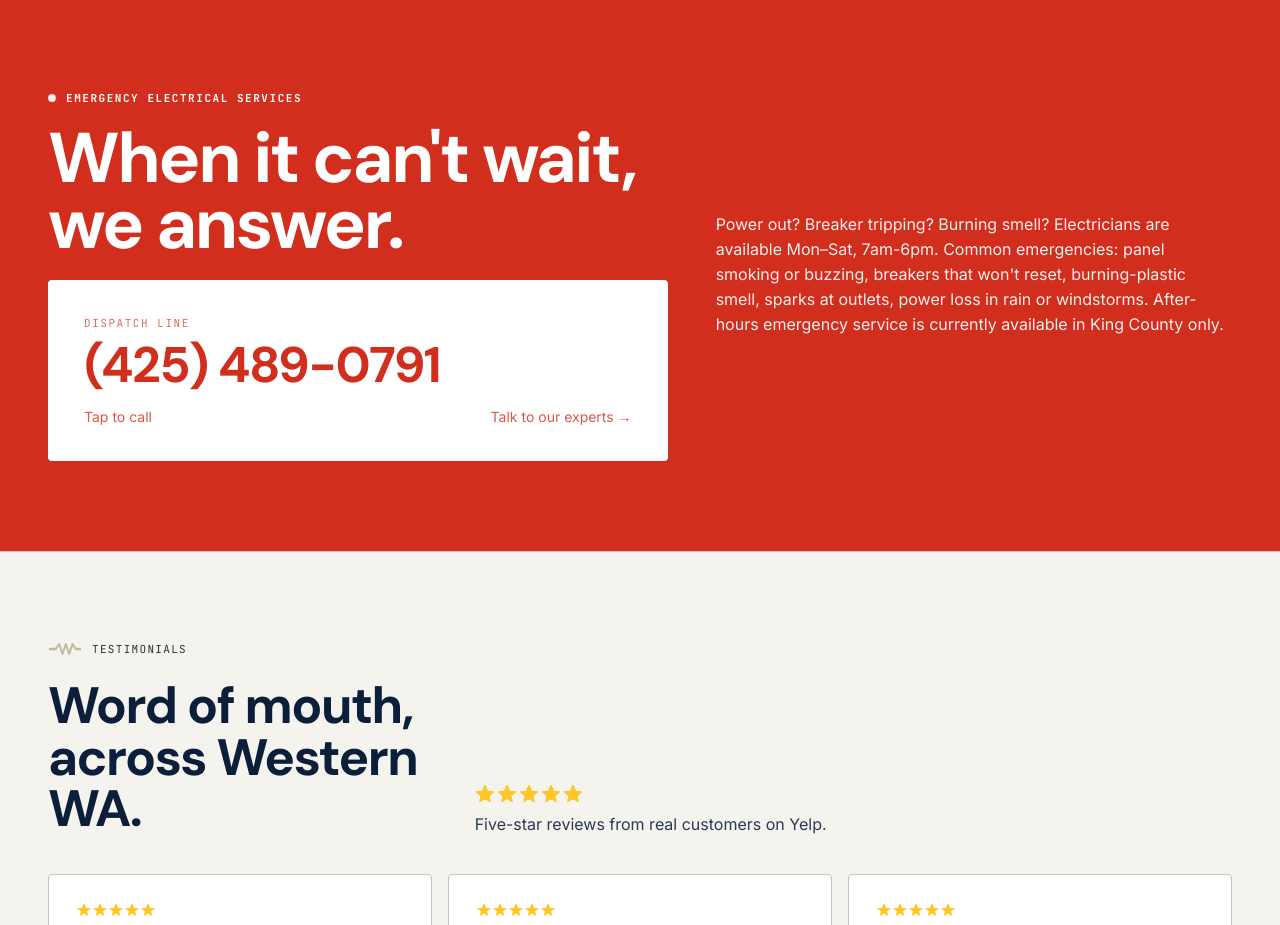
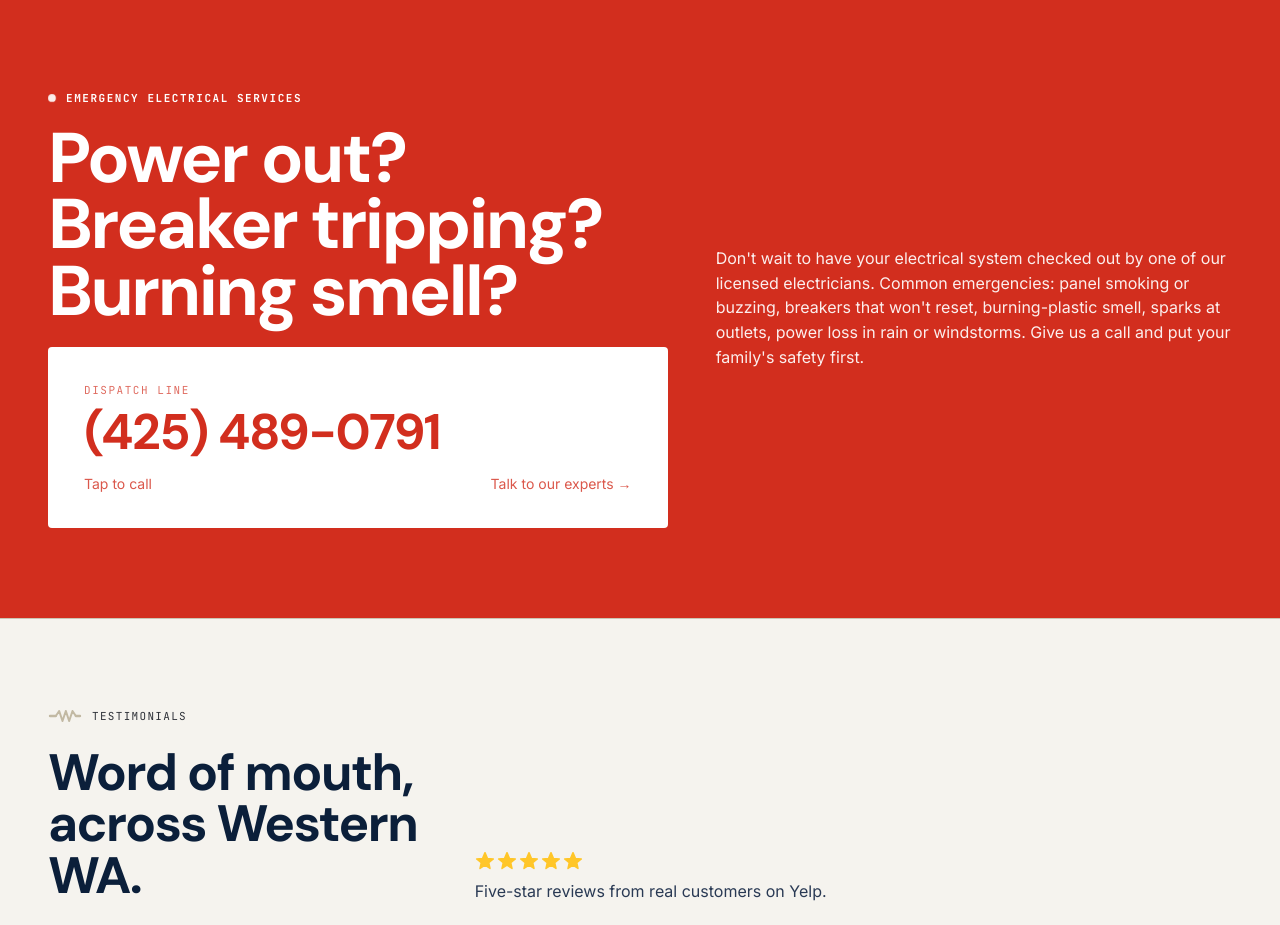
Before and after one commit to lisawilkins/hre, a React (Vite) app: page / in a window 1280 px wide. Shown: the part 3820-4745 px from the top of the page. Built offline with nearby package versions, Linux system fonts and the light colour scheme; no server answers.

Commit message:
update hero copy, add DM Sans for display font, add parameter for theme swamping, update Emergency bar and emergency section copy

```diff
--- a/src/components/home/EmergencyBand.jsx
+++ b/src/components/home/EmergencyBand.jsx
@@ -16,7 +16,7 @@ export const EmergencyBand = ({ theme, tone, id }) => {
             fontFamily: theme.displayFont, fontWeight: theme.displayWeight,
             fontSize: 'clamp(40px, 5.5vw, 76px)', lineHeight: 0.95, margin: '0 0 22px', letterSpacing: '-0.035em',
           }}>
-            When it can&apos;t wait, we answer.
+            Power out? Breaker tripping? Burning smell?
           </h2>
           <a href={`tel:${PHONE_TEL}`} style={{
             display: 'block', background: theme.emergencyInk, color: theme.emergency, textDecoration: 'none',
@@ -31,7 +31,7 @@ export const EmergencyBand = ({ theme, tone, id }) => {
           </a>
         </div>
         <p style={{ fontFamily: theme.bodyFont, fontSize: 16, lineHeight: 1.55, opacity: 0.92, margin: 0 }}>
-          {tone.emergencyLede} Common emergencies: panel smoking or buzzing, breakers that won&apos;t reset, burning-plastic smell, sparks at outlets, power loss in rain or windstorms. After-hours emergency service is currently available in King County only.
+          {tone.emergencyLede} Common emergencies: panel smoking or buzzing, breakers that won&apos;t reset, burning-plastic smell, sparks at outlets, power loss in rain or windstorms. Give us a call and put your family's safety first.
         </p>
       </div>
     </Section>
--- a/src/data/themes.js
+++ b/src/data/themes.js
@@ -79,7 +79,7 @@ export const TONE_COPY = {
     heroTitle: ['Western Washington\'s Trusted Electricial Experts'],
     heroSub: "From Bellingham to Olympia, and Gig Harbor to Monroe, Home Run Electric has powered the greater Seattle area's residential and commercial projects for over 23 years.",
     bookCta: 'Request Estimate',
-    emergencyLede: 'Power out? Breaker tripping? Burning smell? Electricians are available Mon–Sat, 7am-6pm.',
+    emergencyLede: 'Don\'t wait to have your electrical system checked out by one of our licensed electricians.',
     residentialLede:"From panel upgrades and EV chargers to smart home installations and emergency repairs, Home Run Electric handles the full range of residential electrical work for Western Washington homeowners. Whether it's a single-room remodel or a whole-home project, our licensed electricians get it done safely, on time, and up to code. We offer these services and much more — contact us to get a free estimate.",
     commercialLede: 'Home Run Electric has delivered reliable commercial electrical work since 2003, from storefront wiring and 3-phase systems to large-scale power distribution and code compliance. We offer the following services and much more. Contact us to get a free estimate.',
     aboutLede: "Home Run Electric has been the trusted electrical contractor proudly serving our neighbors and community with integrity and honesty.",
```
